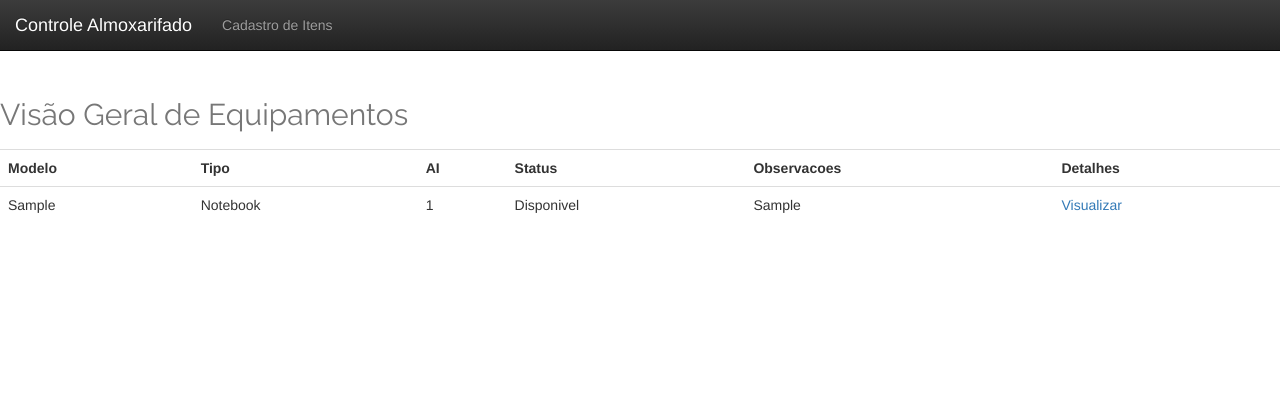
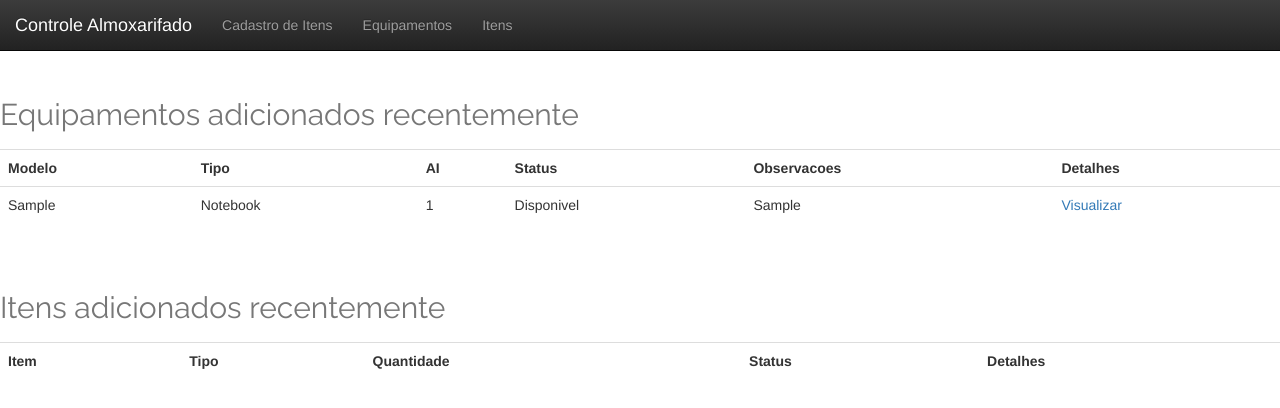
Before and after one commit to rvmoura96/projeto-almoxarifado, a Django app: page / in a window 1280 px wide. Shown: the top 408 px of the page. Run offline with Django 3.2, Linux system fonts and the light colour scheme; tables that the repository leaves empty hold one stand-in row (values such as "Sample post"); lists and menus that the app fills with data are empty; some libraries are stand-ins or nearby versions.

Commit message:
General view creation

```diff
--- a/almoxarifado/models.py
+++ b/almoxarifado/models.py
@@ -33,6 +33,7 @@
     status = models.CharField(max_length=12, choices=status_choices, default=disponivel)
     prateleira = models.PositiveIntegerField(default=0)
     observacoes = models.TextField(null=True, blank=True)
+    cadastro = models.DateTimeField(default=timezone.now)
 
     def __str__(self):
         return self.modelo
@@ -60,6 +61,8 @@
     quantidade = models.PositiveIntegerField(default=0)
     status = models.CharField(max_length=12, choices=status_choices, default=disponivel)
     prateleira = models.PositiveIntegerField(default=0)
+    cadastro = models.DateTimeField(default=timezone.now)
+
 
     def __str__(self):
         return self.item
--- a/almoxarifado/templates/almoxarifado/base.html
+++ b/almoxarifado/templates/almoxarifado/base.html
@@ -13,8 +13,10 @@
     <body>
         <nav class="navbar navbar-inverse navbar-fixed-top">
             <ul class="nav navbar-nav">
-                <li><a class="navbar-brand" href="{% url 'equip_list' %}">Controle Almoxarifado</a></li>
+                <li><a class="navbar-brand" href="{% url 'general_list' %}">Controle Almoxarifado</a></li>
                 <li><a href="{% url 'item_new' %}">Cadastro de Itens</a></li>
+                <li><a href="">Equipamentos</a></li>
+                <li><a href="">Itens</a></li>
             </ul>
         </nav>
                 {% block content %}
--- a/almoxarifado/templates/almoxarifado/equip_list.html
+++ b/almoxarifado/templates/almoxarifado/equip_list.html
@@ -45,4 +45,15 @@
             {% endif %}
         </ul>
     {% endif %}
+        <table class ="table table-hover">
+            <caption><h2>Visão Geral de Itens</h2></caption>
+            <tr>
+                <th>Item</th>
+                <th>Tipo</th>
+                <th>Quantidade</th>
+                <th>Status</th>
+                <th>Detalhes</th>
+            </tr>
+        </table>
+    </div>
     {% endblock %}
--- /dev/null
+++ b/almoxarifado/templates/almoxarifado/general_list.html
@@ -0,0 +1,39 @@
+{% extends 'almoxarifado/base.html' %}
+
+    {% block content %}
+    <div class="table-responsive">
+        <table class ="table table-hover">
+            <caption><h2>Equipamentos adicionados recentemente</h2></caption>
+                <tr>
+                    <th>Modelo</th>
+                    <th>Tipo</th>
+                    <th>AI</th>
+                    <th>Status</th>
+                    <th>Observacoes</th>
+                    <th>Detalhes</th>
+                </tr>
+            {% for equip in equips %}
+                <tr>
+                    <td>{{ equip.modelo }}</td>
+                    <td>{{ equip.tipo }}</td>
+                    <td>{{ equip.ativo_imobilizado }}</td>
+                    <td>{{ equip.status }}</td>
+                    <td>{{ equip.observacoes }}</td>
+                    <td><a href="{% url 'equip_detail' pk=equip.pk %}">Visualizar</a></td>
+                </tr>
+            {% endfor %}
+        </table><br/>
+
+        <table class ="table table-hover">
+            <caption><h2>Itens adicionados recentemente</h2></caption>
+            <tr>
+                <th>Item</th>
+                <th>Tipo</th>
+                <th>Quantidade</th>
+                <th>Status</th>
+                <th>Detalhes</th>
+            </tr>
+        </table>
+    </div>
+
+    {% endblock %}
--- a/almoxarifado/urls.py
+++ b/almoxarifado/urls.py
@@ -3,7 +3,7 @@
 
 
 urlpatterns = [
-    url(r'^$', views.equip_list, name='equip_list'),
+    url(r'^$', views.general_list, name='general_list'),
     url(r'^equip/(?P<pk>\d+)$', views.equip_detail, name='equip_detail'),
     url(r'^equip/new/$', views.item_new, name='item_new'),
     url(r'^equip/(?P<pk>\d+)/edit/$', views.item_edit, name='item_edit'),
--- a/almoxarifado/views.py
+++ b/almoxarifado/views.py
@@ -1,7 +1,7 @@
 from django.shortcuts import render, get_object_or_404, redirect
 from django.utils import timezone
 from django.core.paginator import Paginator, EmptyPage, PageNotAnInteger
-from .models import Equipamento
+from .models import Equipamento, Item
 from .forms import EquipForm
 
 # Create your views here.
@@ -17,6 +17,13 @@
     except EmptyPage:
         equips = paginator.page(paginator.num_pages)
     return render(request, 'almoxarifado/equip_list.html', {'equips': equips})
+
+def general_list(request):
+    equips = Equipamento.objects.order_by('-cadastro')[:5]
+    itens = Item.objects.order_by('-cadastro')[:5]
+
+    return render(request, 'almoxarifado/general_list.html', {'equips': equips,
+                                                              'itens': itens})
 
 def equip_detail(request, pk):
     equip = get_object_or_404(Equipamento, pk=pk)
```
Also changed, not shown: almoxarifado/migrations/0016_auto_20171009_2050.py (added).
